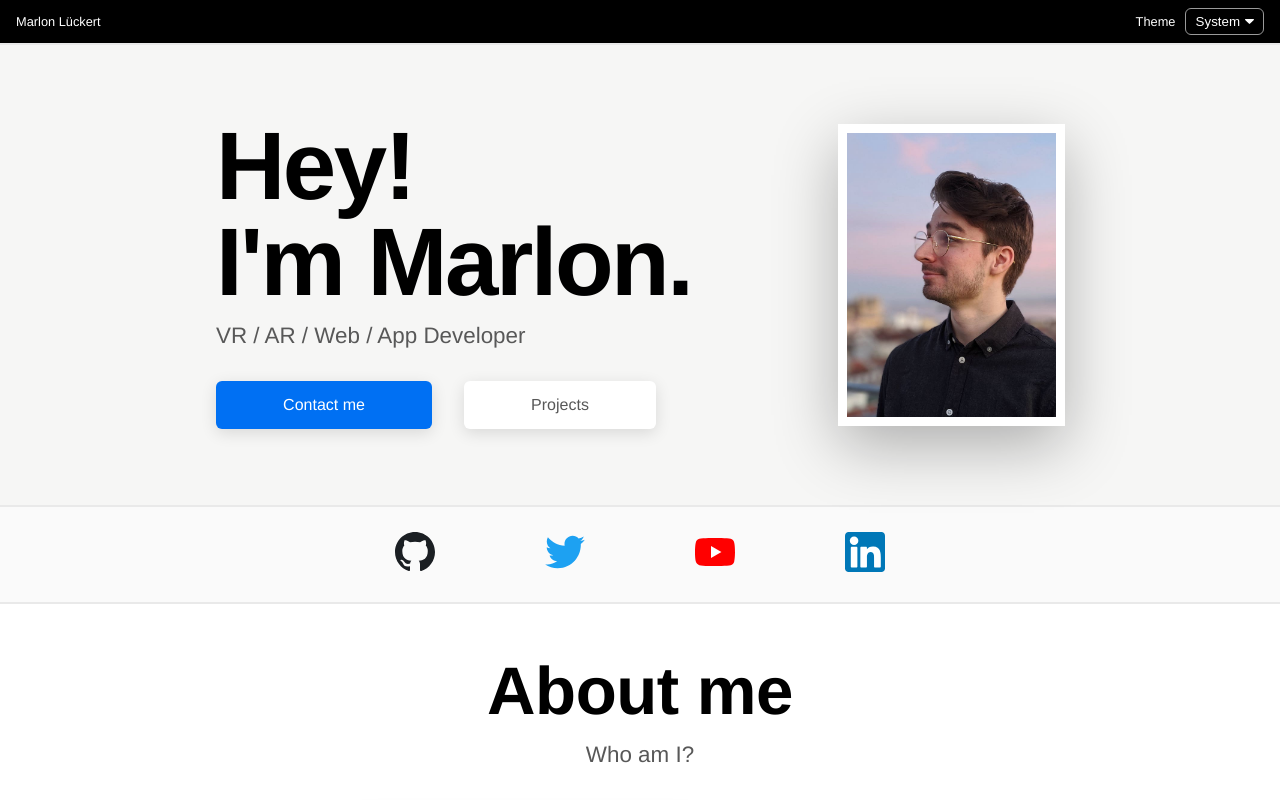
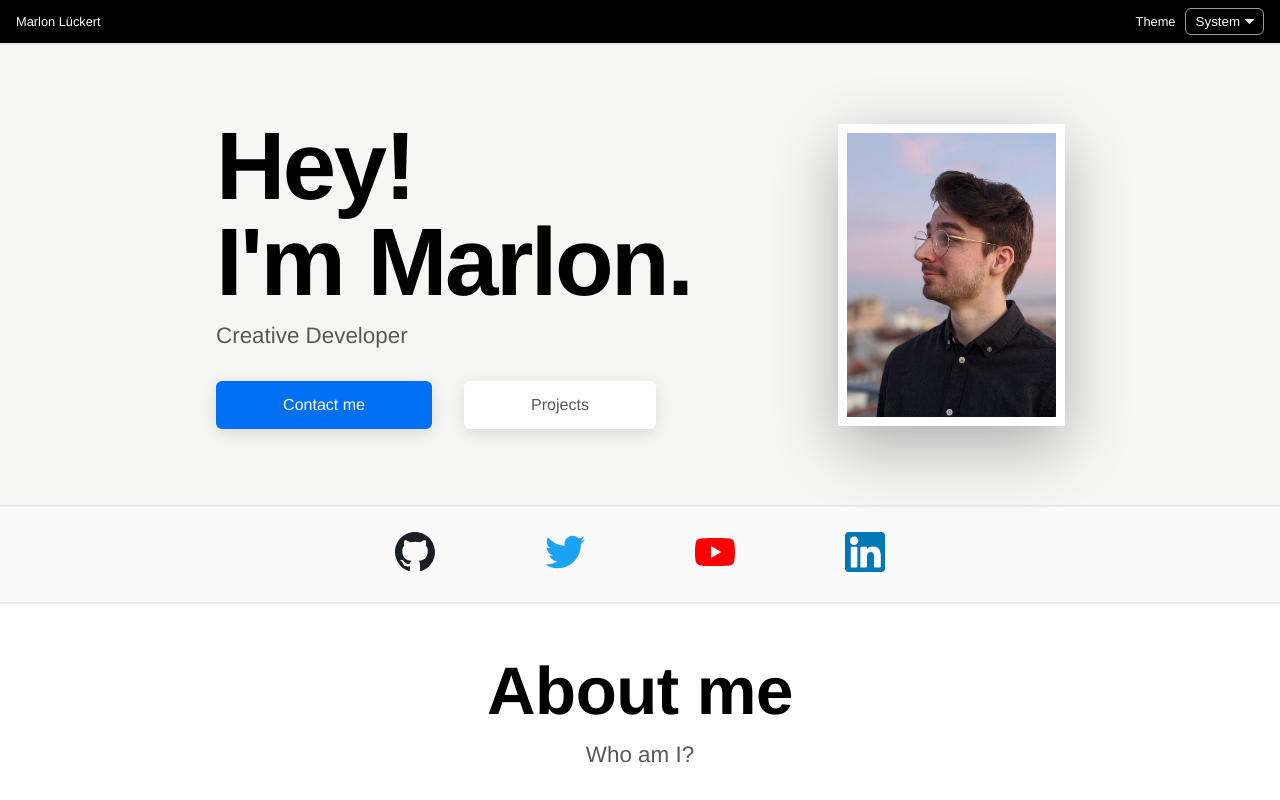
Before and after one commit to marlon360/portfolio-website, a Next.js app: page / in a window 1280 px wide. Shown: the top 800 px of the page. Built offline with nearby package versions, Linux system fonts and the light colour scheme; a web font is replaced by a local one.

Commit message:
changed job title

```diff
--- a/pages/index.js
+++ b/pages/index.js
@@ -31,7 +31,7 @@ export default function Home({ allProjectsData }) {
               I'm Marlon.
             </h1>
             <div className="fadein" style={{"animation-delay": "550ms"}}>
-              <h3><span/>VR / AR / Web / App Developer</h3>
+              <h3><span/>Creative Developer</h3>
             </div>
             <div className="button-container fadein" style={{"animation-delay": "700ms"}}>
               <a className="primary" href="mailto:m.lueckert@me.com">Contact me</a>
```
